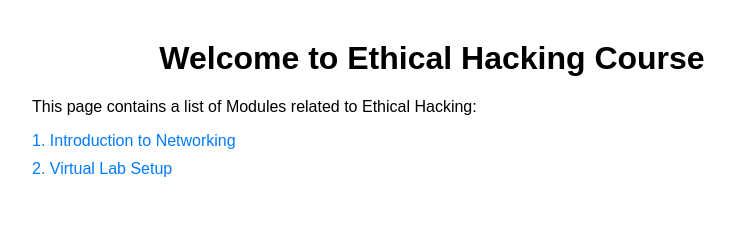
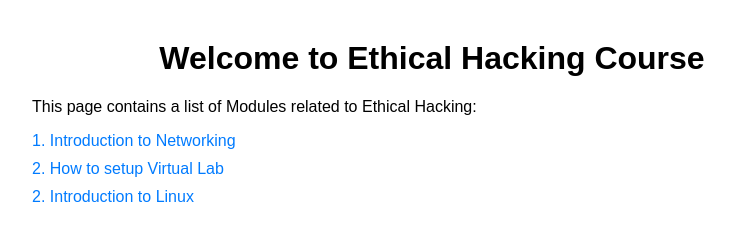
Before and after one commit to kuppamjohari/Ethical_Hacking, a plain HTML site: page index.html in a window 1280 px wide. Shown: the whole page, without its empty margins (208-943 px from the left). Drawn offline with Linux system fonts and the light colour scheme.

Commit message:
Update index.html
added new module Introduction to Linux

```diff
--- a/index.html
+++ b/index.html
@@ -42,7 +42,8 @@
         <p>This page contains a list of Modules related to Ethical Hacking:</p>
         <ul>
             <li><a href="network.html">1. Introduction to Networking</a></li>
-            <li><a href="lab.html">2. Virtual Lab Setup</a></li>
+            <li><a href="lab.html">2. How to setup Virtual Lab </a></li>
+            <li><a href="introduction_to_linux.html">2. Introduction to Linux</a></li>
             <!-- Add more files as needed -->
         </ul>
     </div>
```
